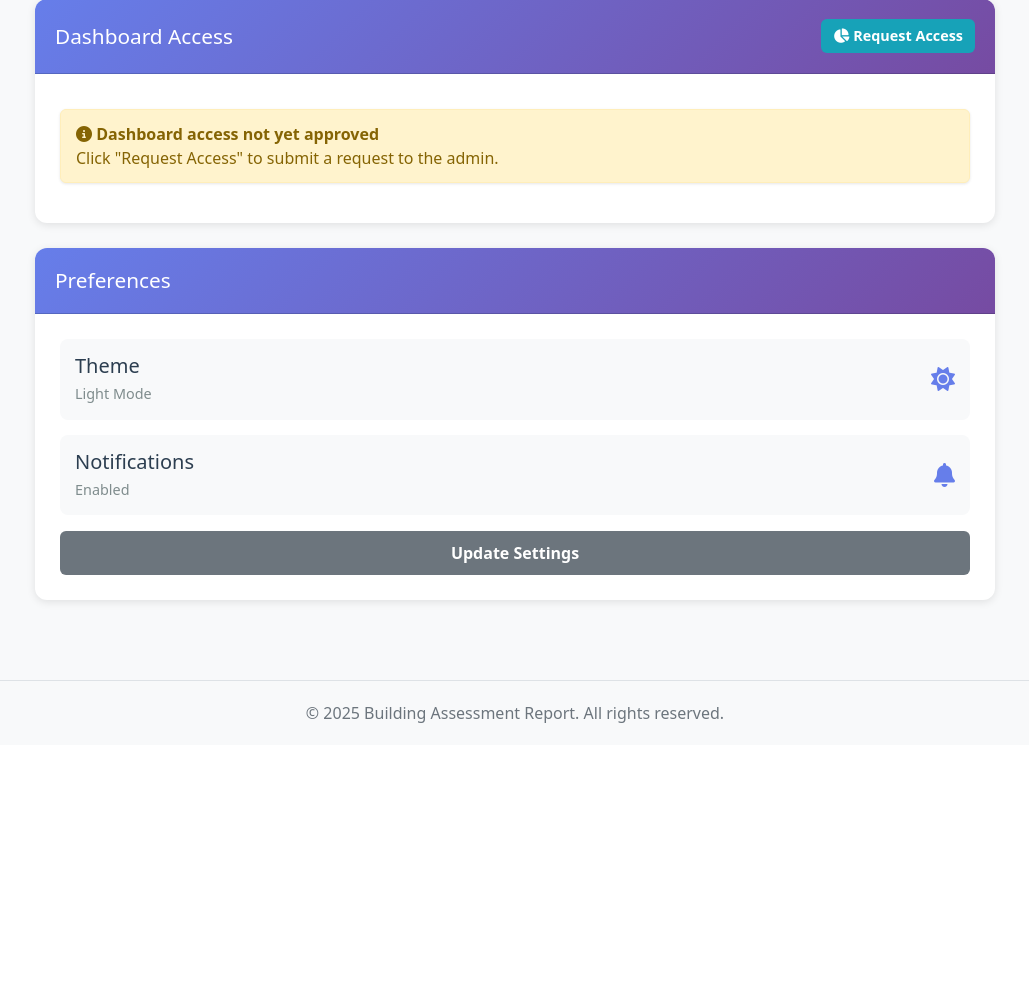
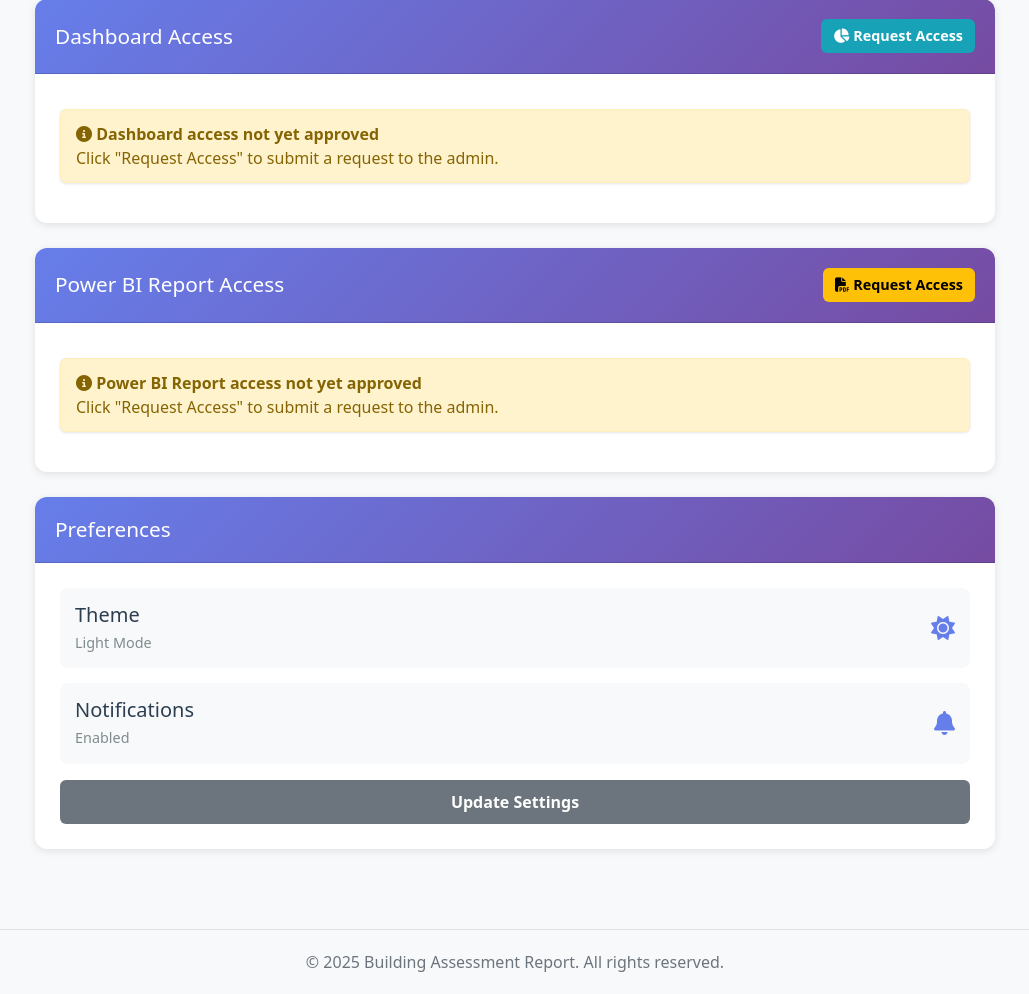
Before and after one commit to Elhaammaaz/project-inspection-app, a Flask app: page /profile in a window 1280 px wide. Shown: the part 671-1665 px from the top of the page, without its empty margins (125-1154 px from the left). Before the commit the page ends 1394 px from the top, so only its background shows below. Run offline with Flask 3, Linux system fonts and the light colour scheme; a user stored in the database is signed in; data comes from the database, SQL or seed files in the repository; data that the repository does not hold is empty.

Commit message:
fix: Add Power BI Report Access section to profile page and pass report_requests data

```diff
--- a/app.py
+++ b/app.py
@@ -622,10 +622,12 @@ def create_app():
             db.session.commit()
 
         dashboard_requests = DashboardAccessRequest.query.filter_by(user_id=current_user.id).all()
+        report_requests = ReportAccessRequest.query.filter_by(user_id=current_user.id).all()
         profile_changes = ProfileChangeRequest.query.filter_by(user_id=current_user.id).all()
 
         return render_template('profile.html', profile=profile, user=current_user,
                              dashboard_requests=dashboard_requests,
+                             report_requests=report_requests,
                              profile_changes=profile_changes)
 
 
--- a/templates/profile.html
+++ b/templates/profile.html
@@ -118,7 +118,62 @@
                 {% endif %}
             </div>
         </div>
+        <!-- Power BI Report Access Card -->
+        <div class="card report-card animate-slide-up" style="animation-delay: 0.15s;">
+            <div class="card-header">
+                <h2>Power BI Report Access</h2>
+                {% if current_user.can_view_reports %}
+                    <span class="badge badge-success">
+                        <i class="fas fa-check-circle"></i> Approved
+                    </span>
+                {% else %}
+                    <a href="{{ url_for('request_report_access') }}" class="btn btn-warning btn-sm">
+                        <i class="fas fa-file-pdf"></i> Request Access
+                    </a>
+                {% endif %}
+            </div>
+            <div class="card-body">
+                {% if current_user.can_view_reports %}
+                    <div class="alert alert-success">
+                        <i class="fas fa-check-circle"></i>
+                        <strong>You have access to the Power BI Report</strong>
+                        <p class="mb-0">Approved on: {{ current_user.reports_approved_date.strftime('%B %d, %Y') if current_user.reports_approved_date else 'Approved' }}</p>
+                    </div>
+                    <a href="{{ url_for('view_powerbi_report') }}" class="btn btn-danger">
+                        <i class="fas fa-file-pdf"></i> View Report
+                    </a>
+                {% else %}
+                    <div class="alert alert-warning">
+                        <i class="fas fa-info-circle"></i>
+                        <strong>Power BI Report access not yet approved</strong>
+                        <p class="mb-0">Click "Request Access" to submit a request to the admin.</p>
+                    </div>
 
+                    {% if report_requests %}
+                        <div class="request-status mt-3">
+                            <h5>Your Access Requests:</h5>
+                            <div class="request-list">
+                                {% for req in report_requests %}
+                                    <div class="request-item">
+                                        <span class="request-date">{{ req.requested_at.strftime('%B %d, %Y') }}</span>
+                                        {% if req.status == 'pending' %}
+                                            <span class="badge badge-warning">Pending</span>
+                                        {% elif req.status == 'approved' %}
+                                            <span class="badge badge-success">Approved</span>
+                                        {% else %}
+                                            <span class="badge badge-danger">Rejected</span>
+                                            {% if req.rejection_reason %}
+                                                <p class="reason">{{ req.rejection_reason }}</p>
+                                            {% endif %}
+                                        {% endif %}
+                                    </div>
+                                {% endfor %}
+                            </div>
+                        </div>
+                    {% endif %}
+                {% endif %}
+            </div>
+        </div>
         <!-- Pending Changes Card -->
         {% if profile_changes %}
             <div class="card changes-card animate-slide-up" style="animation-delay: 0.2s;">
```
